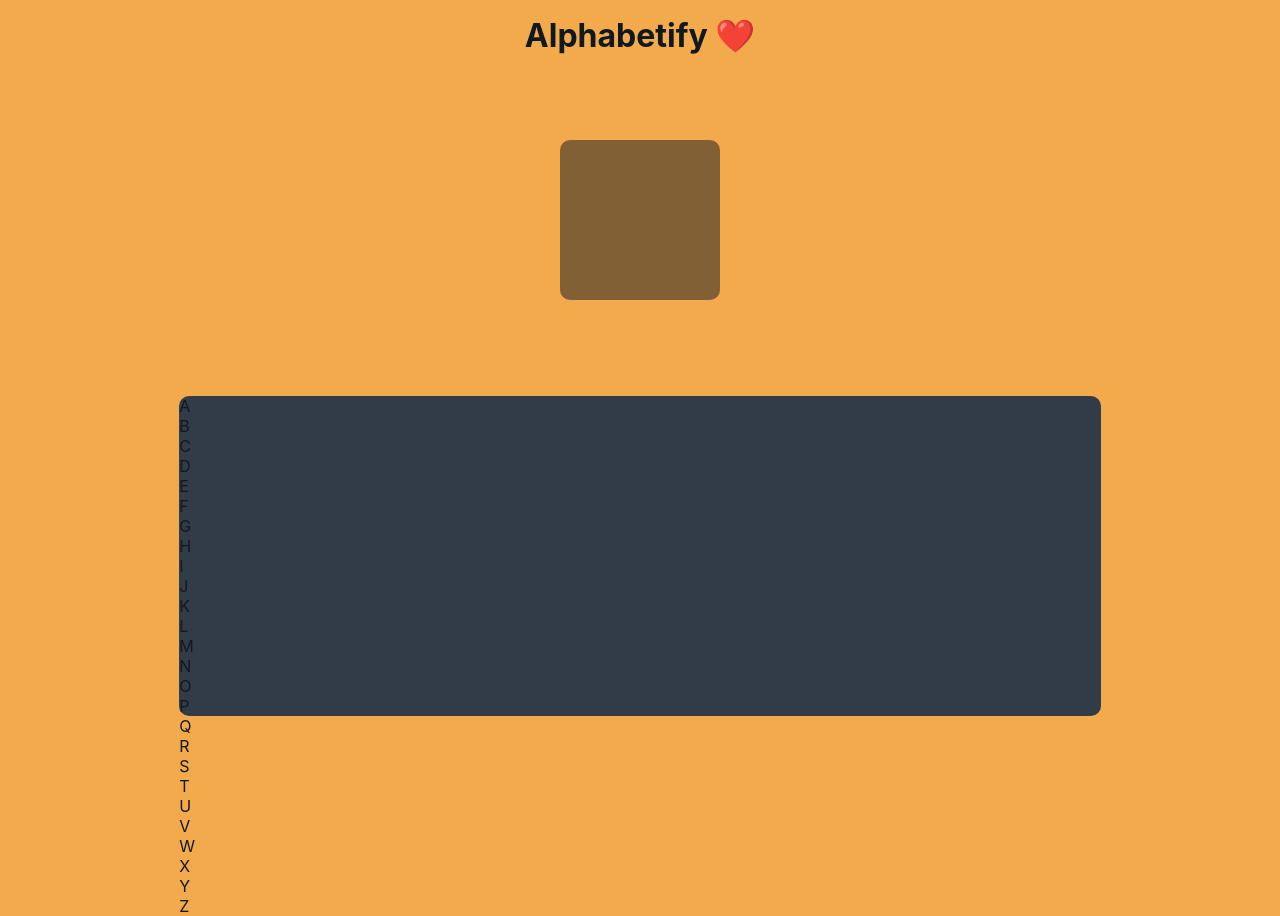
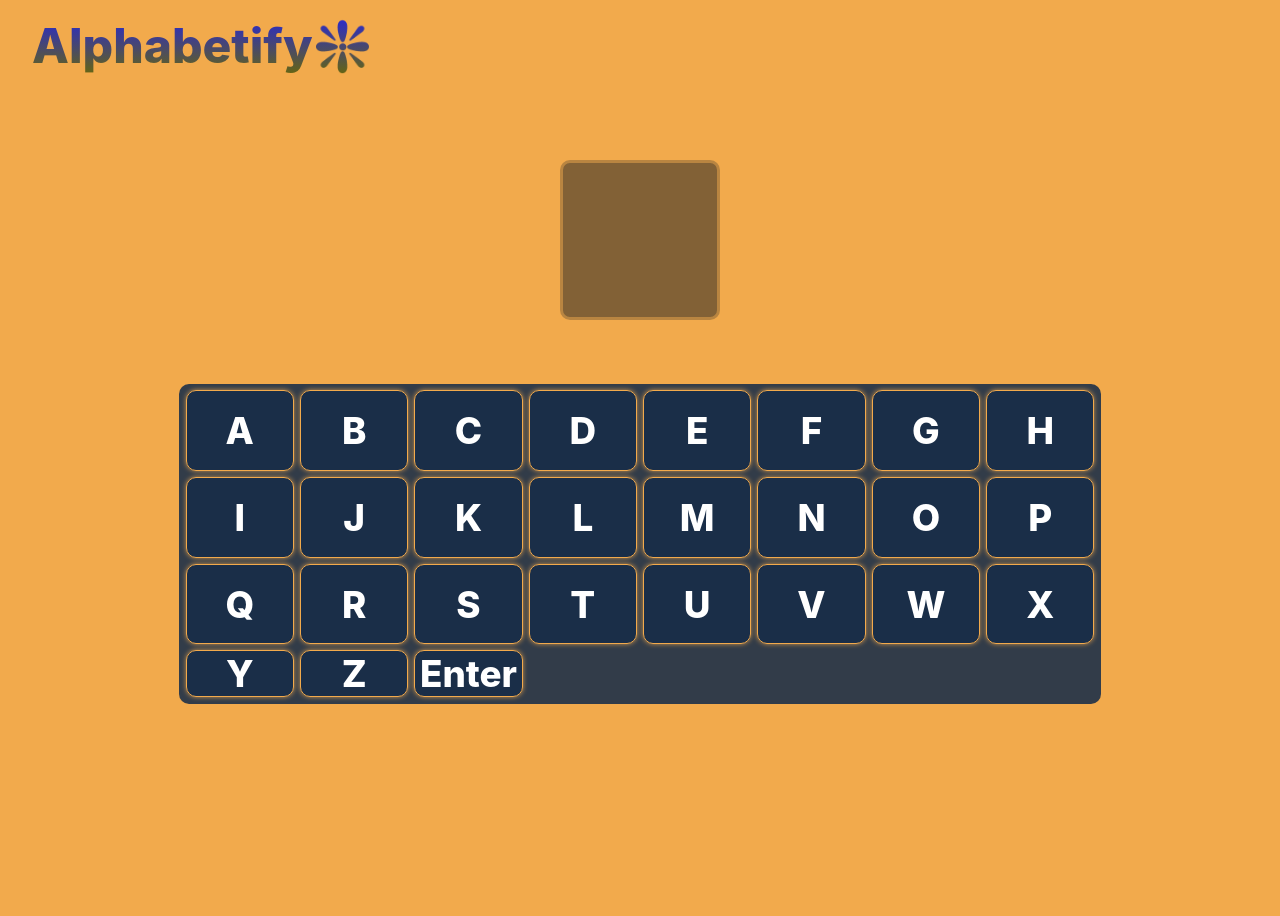
Before and after one commit to Hemsleek/Alphabetify, a plain HTML site: page index.html in a window 1280 px wide. After the commit the page ends 800 px from the top, so only its background shows below. Drawn offline with Linux system fonts and the light colour scheme.

Commit message:
fix: alphabet layout

```diff
--- a/css/style.css
+++ b/css/style.css
@@ -15,7 +15,7 @@ body {
 body {
     background-color: #f2aa4cff;
     padding: 1rem 0;
-    color: #101820ff;
+    color: rgba(36, 64, 100, .8);
 }
 
 .wrapper {
@@ -30,24 +30,56 @@ body {
 }
 
 h1 {
-    text-align: center;
+    /* text-align: center; */
     padding: 0;
     margin: 0;
+    margin-left: 2rem;
+    font-weight: 800;
+    font-size: 3rem;
+    background: -webkit-linear-gradient( rgb(39, 39, 212), rgb(102, 102, 16));
+    -webkit-background-clip: text;
+    background-clip: text;
+    -webkit-text-fill-color: transparent;
+    ;
 }
 
 .wrapper .screen {
     width: 20vh;
     height: 20vh;
     background: rgba(18, 24, 32, .5);
-    margin-bottom: 6rem;
+    margin-bottom: 4rem;
     border-radius: 10px;
+    border: 3px solid rgba(242, 170, 76, .5);
 }
 
-.keyboard {
+.wrapper .keyboard {
     display: grid;
-    grid-template-columns: repeat(ma);
+    grid-template-columns: repeat(auto-fill, minmax(100px, 1fr));
+    grid-template-rows: 1fr 1fr 1fr;
+    grid-gap: 6px;
     width: 80%;
     height: 40vh;
     border-radius: 10px;
-    background-color: rgb(3, 33, 73, .8);
+    background-color: rgba(3, 33, 73, .8);
+    padding: .4rem;
 }
+
+.keyboard span {
+    background: rgba(3, 33, 73, .5);
+    color: #fff;
+    border-radius: 10px;
+    display: flex;
+    align-items: center;
+    justify-content: center;
+    font-weight: 800;
+    font-size: 2.3rem;
+    cursor: pointer;
+    border: 1px solid #F2AA4C;
+    box-shadow: 0 0 5px rgba(242, 170, 76, .8);
+}
+
+.keyboard span:hover {
+    box-shadow: none;
+    transform: scale(0.98);
+    transition: transform ease-in 1s;
+}
--- a/index.html
+++ b/index.html
@@ -9,7 +9,7 @@
 </head>
 
 <body>
-    <h1>Alphabetify ❤️</h1>
+    <h1>Alphabetify❇️</h1>
     <div class="wrapper">
 
         <div class="screen">
@@ -42,6 +42,7 @@
             <span>X</span>
             <span>Y</span>
             <span>Z</span>
+            <span>Enter</span>
         </div>
     </div>
 </body>
```
